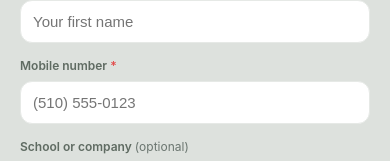
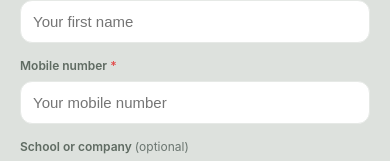
Before and after one commit to ontesla2020/trashsmart-consumer, a React (Vite) app: page / in a window 390 px wide. Both pictures are taken after a click on the button "Skip". Shown: the part 204-365 px from the top of the page. Built offline with nearby package versions, Linux system fonts and the light colour scheme.

Commit message:
Clearer phone placeholder

```diff
--- a/src/screens/Login.jsx
+++ b/src/screens/Login.jsx
@@ -40,7 +40,7 @@ export default function Login({ onComplete }) {
 
       <div className="field">
         <label>Mobile number <span className="req">*</span></label>
-        <input className="ti" type="tel" inputMode="tel" value={phone} onChange={(e) => setPhone(e.target.value)} placeholder="(510) 555-0123" />
+        <input className="ti" type="tel" inputMode="tel" value={phone} onChange={(e) => setPhone(e.target.value)} placeholder="Your mobile number" />
       </div>
 
       <div className="field" style={{ position: 'relative' }}>
```
